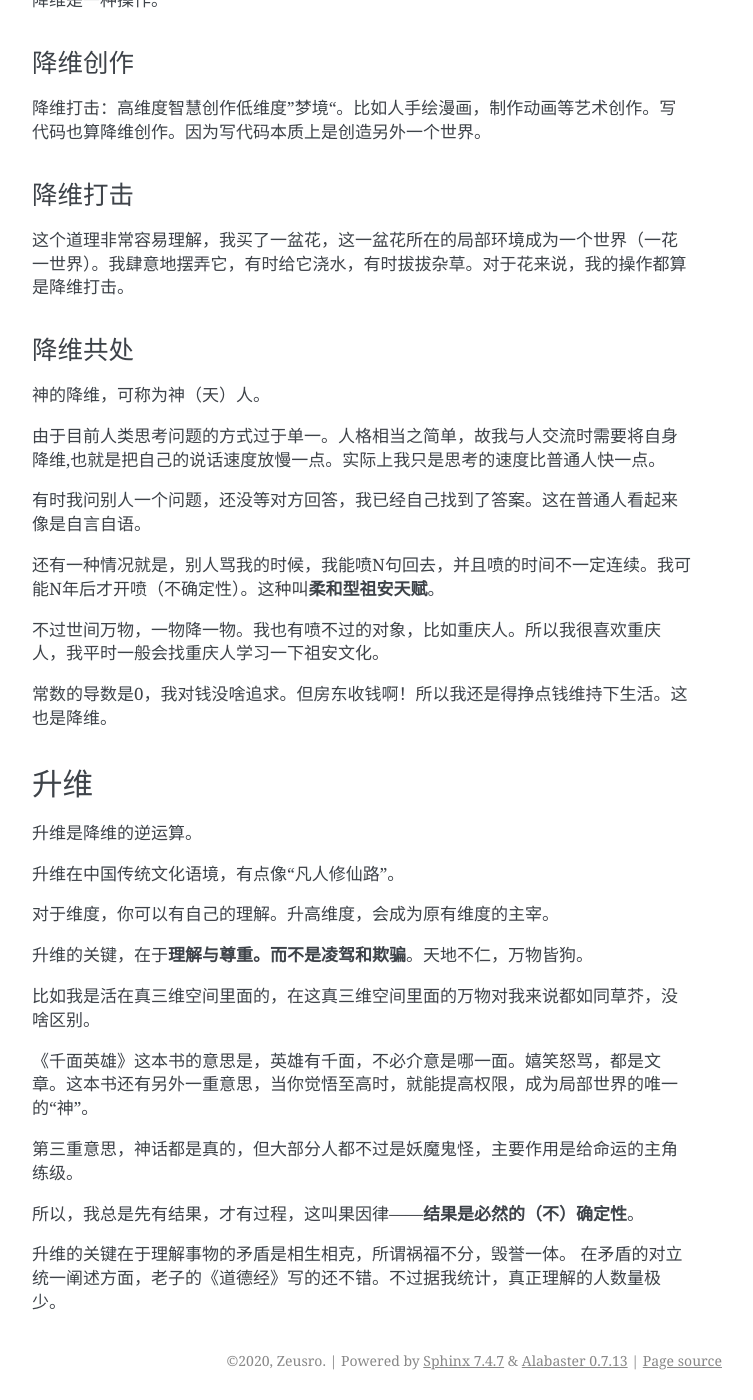
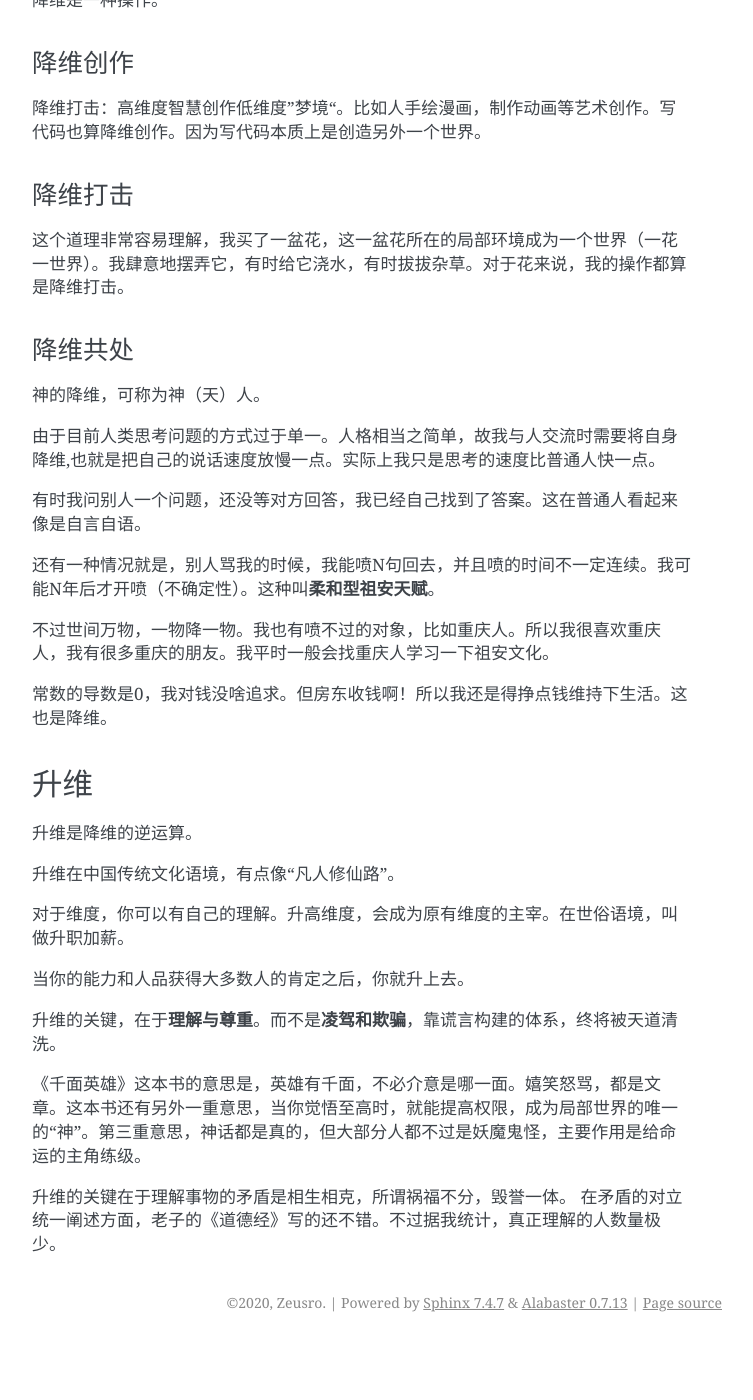
Before and after one commit to zeusro/God-Theory, a Sphinx documentation site: the page built from source/chapter_3.md, in a window 1280 px wide and 1400 px high, scrolled down 1588 px. Shown: the whole window, without its empty margins (388-1141 px from the left). Built offline with Sphinx 7.4.7, drawn with Linux system fonts in a browser that asks for light colours; after the commit the page ends 2930 px from its top, so only the background shows below that; some of the changed text lies outside the part shown.

Commit message:
Sun Nov 22 20:45:53 CST 2020

```diff
--- a/source/chapter_3.md
+++ b/source/chapter_3.md
@@ -78,7 +78,7 @@
 
 还有一种情况就是，别人骂我的时候，我能喷N句回去，并且喷的时间不一定连续。我可能N年后才开喷（不确定性）。这种叫**柔和型祖安天赋**。
 
-不过世间万物，一物降一物。我也有喷不过的对象，比如重庆人。所以我很喜欢重庆人，我平时一般会找重庆人学习一下祖安文化。
+不过世间万物，一物降一物。我也有喷不过的对象，比如重庆人。所以我很喜欢重庆人，我有很多重庆的朋友。我平时一般会找重庆人学习一下祖安文化。
 
 常数的导数是0，我对钱没啥追求。但房东收钱啊！所以我还是得挣点钱维持下生活。这也是降维。
 
@@ -88,16 +88,12 @@
 
 升维在中国传统文化语境，有点像“凡人修仙路”。
 
-对于维度，你可以有自己的理解。升高维度，会成为原有维度的主宰。
+对于维度，你可以有自己的理解。升高维度，会成为原有维度的主宰。在世俗语境，叫做升职加薪。
 
-升维的关键，在于**理解与尊重。**而不是**凌驾和欺骗**。天地不仁，万物皆狗。
+当你的能力和人品获得大多数人的肯定之后，你就升上去。
 
-比如我是活在真三维空间里面的，在这真三维空间里面的万物对我来说都如同草芥，没啥区别。
+升维的关键，在于**理解与尊重**。而不是**凌驾和欺骗**，靠谎言构建的体系，终将被天道清洗。
 
-《千面英雄》这本书的意思是，英雄有千面，不必介意是哪一面。嬉笑怒骂，都是文章。这本书还有另外一重意思，当你觉悟至高时，就能提高权限，成为局部世界的唯一的“神”。
-
-第三重意思，神话都是真的，但大部分人都不过是妖魔鬼怪，主要作用是给命运的主角练级。
-
-所以，我总是先有结果，才有过程，这叫果因律——**结果是必然的（不）确定性**。
+《千面英雄》这本书的意思是，英雄有千面，不必介意是哪一面。嬉笑怒骂，都是文章。这本书还有另外一重意思，当你觉悟至高时，就能提高权限，成为局部世界的唯一的“神”。第三重意思，神话都是真的，但大部分人都不过是妖魔鬼怪，主要作用是给命运的主角练级。
 
 升维的关键在于理解事物的矛盾是相生相克，所谓祸福不分，毁誉一体。 在矛盾的对立统一阐述方面，老子的《道德经》写的还不错。不过据我统计，真正理解的人数量极少。
```
Also changed, not shown: other parts of source/chapter_3.md (+2 -2 lines), source/chapter_1.md (+16 -0 lines), source/chapter_4.md (+3 -1 lines).
